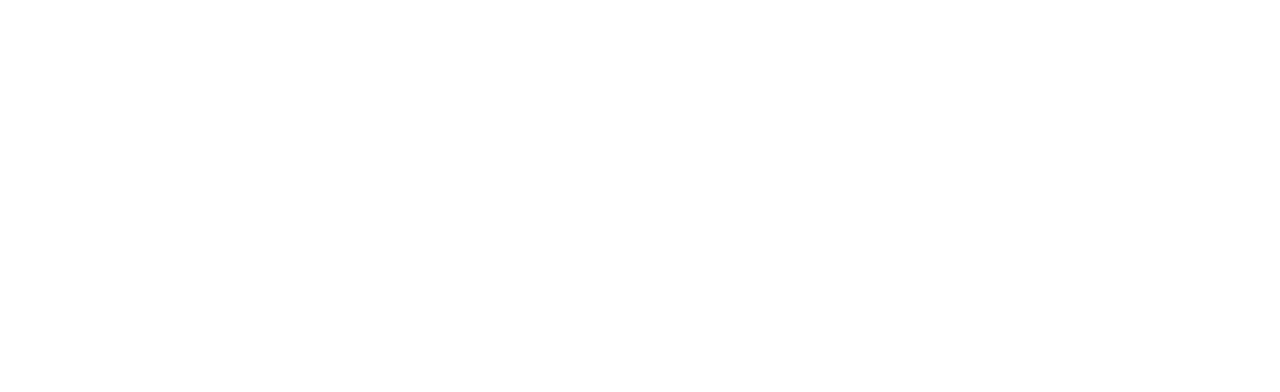
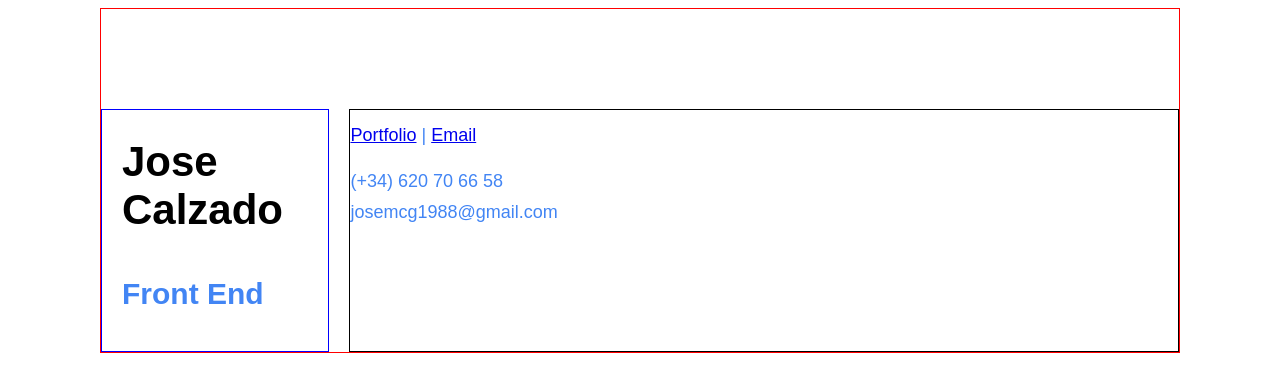
Before and after one commit to josemcg/curriculum, a plain HTML site: page index.html in a window 1280 px wide. Drawn offline with Linux system fonts and the light colour scheme.

Commit message:
Header finished

```diff
--- a/css/style.css
+++ b/css/style.css
@@ -0,0 +1,58 @@
+* {
+    box-sizing: border-box;
+}
+
+html {
+    font-family: Arial, Times, serif;
+    font-size: 18px;
+}
+
+.contenedor {
+    max-width: 1080px;
+    margin: 0 auto;
+    border: 1px solid red;
+}
+
+.descripcion {
+    font-family: "Lato", sans-serif;
+}
+
+header {
+    max-width: 1080px;
+    display: flex;
+    gap: 20px;
+    margin-top: 100px;
+}
+
+#datos {
+    padding-left: 20px;
+    border: 1px solid blue;
+    max-width: 250px;
+}
+
+h1 {
+    font-weight: bold;
+    font-size: 42px;
+}
+
+h2 {
+    font-weight: bold;
+    font-size: 30px;
+    padding-top: 15px;
+    padding-bottom: 15px;
+    color: #4285f4;
+}
+
+#contacto {
+    color: #4285f4;
+    border: 1px solid black;
+    flex-basis: 100%;
+}
+
+#web {
+    padding: 15px 0px;
+}
+
+#telefono {
+    padding: 10px 0px;
+}
--- a/index.html
+++ b/index.html
@@ -4,8 +4,38 @@
         <meta charset="UTF-8" />
         <meta http-equiv="X-UA-Compatible" content="IE=edge" />
         <meta name="viewport" content="width=device-width, initial-scale=1.0" />
+        <link rel="preconnect" href="https://fonts.googleapis.com" />
+        <link rel="preconnect" href="https://fonts.gstatic.com" crossorigin />
+        <link
+            href="https://fonts.googleapis.com/css2?family=Lato&display=swap"
+            rel="stylesheet"
+        />
         <title>Curriculum</title>
+        <link rel="stylesheet" href="css/reset.css" />
         <link rel="stylesheet" href="css/style.css" />
     </head>
-    <body></body>
+    <body>
+        <div class="contenedor">
+            <header>
+                <!-- HEADER ----------------------------------->
+                <div id="datos">
+                    <h1>Jose Calzado</h1>
+                    <h2>Front End</h2>
+                </div>
+                <div id="contacto">
+                    <div id="web">
+                        <a href="#">Portfolio</a>
+                        |
+                        <a href="#">Email</a>
+                    </div>
+                    <div id="telefono">(+34) 620 70 66 58</div>
+                    <div id="correo">josemcg1988@gmail.com</div>
+
+                    <div
+                </div>
+            </header>
+            <!-- HEADER ----------------------------------->
+        </div>
+        <!-- Contenedor ----------------------------------->
+    </body>
 </html>
```
